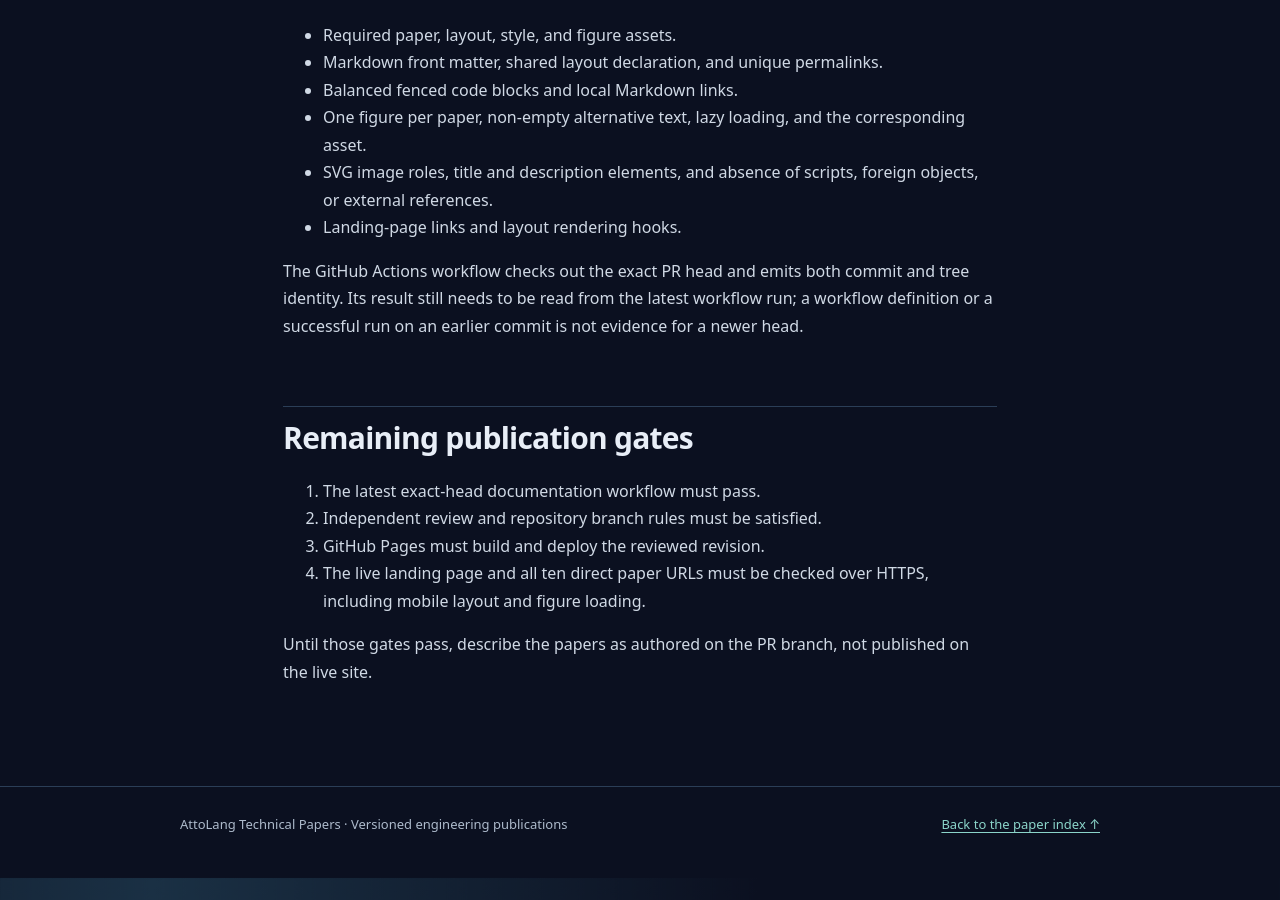
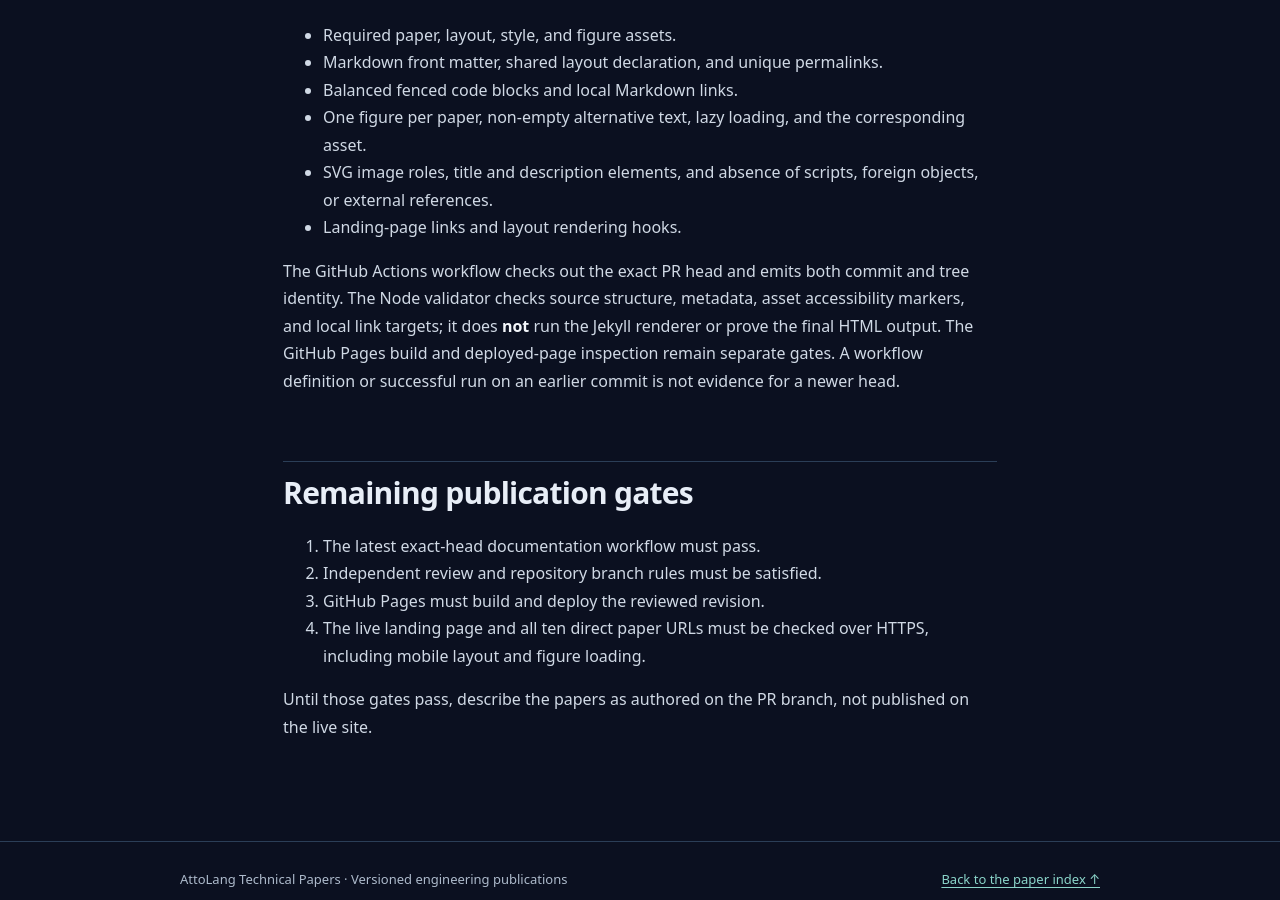
Before and after one commit to atto-lang/atto-lang.github.io, a Jekyll site: the page built from whitepapers/AUDIT.md, in a window 1280 px wide and 900 px high, scrolled down 2962 px. Built offline with Jekyll 4.4.1, drawn with Linux system fonts in a browser that asks for light colours.

Commit message:
docs(whitepapers): clarify Jekyll build verification boundary

```diff
--- a/whitepapers/AUDIT.md
+++ b/whitepapers/AUDIT.md
@@ -58,7 +58,7 @@ The documentation validator now checks:
 - SVG image roles, title and description elements, and absence of scripts, foreign objects, or external references.
 - Landing-page links and layout rendering hooks.
 
-The GitHub Actions workflow checks out the exact PR head and emits both commit and tree identity. Its result still needs to be read from the latest workflow run; a workflow definition or a successful run on an earlier commit is not evidence for a newer head.
+The GitHub Actions workflow checks out the exact PR head and emits both commit and tree identity. The Node validator checks source structure, metadata, asset accessibility markers, and local link targets; it does **not** run the Jekyll renderer or prove the final HTML output. The GitHub Pages build and deployed-page inspection remain separate gates. A workflow definition or successful run on an earlier commit is not evidence for a newer head.
 
 ## Remaining publication gates
 
```
